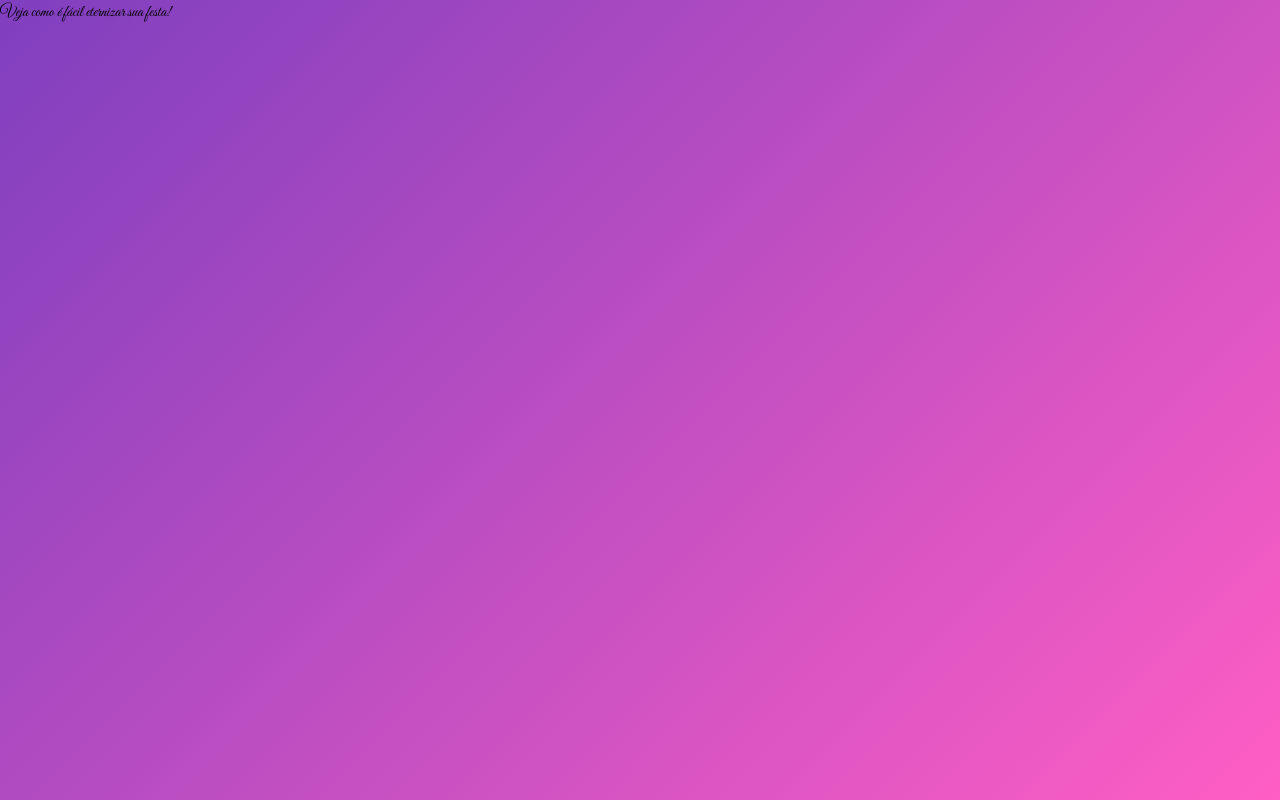
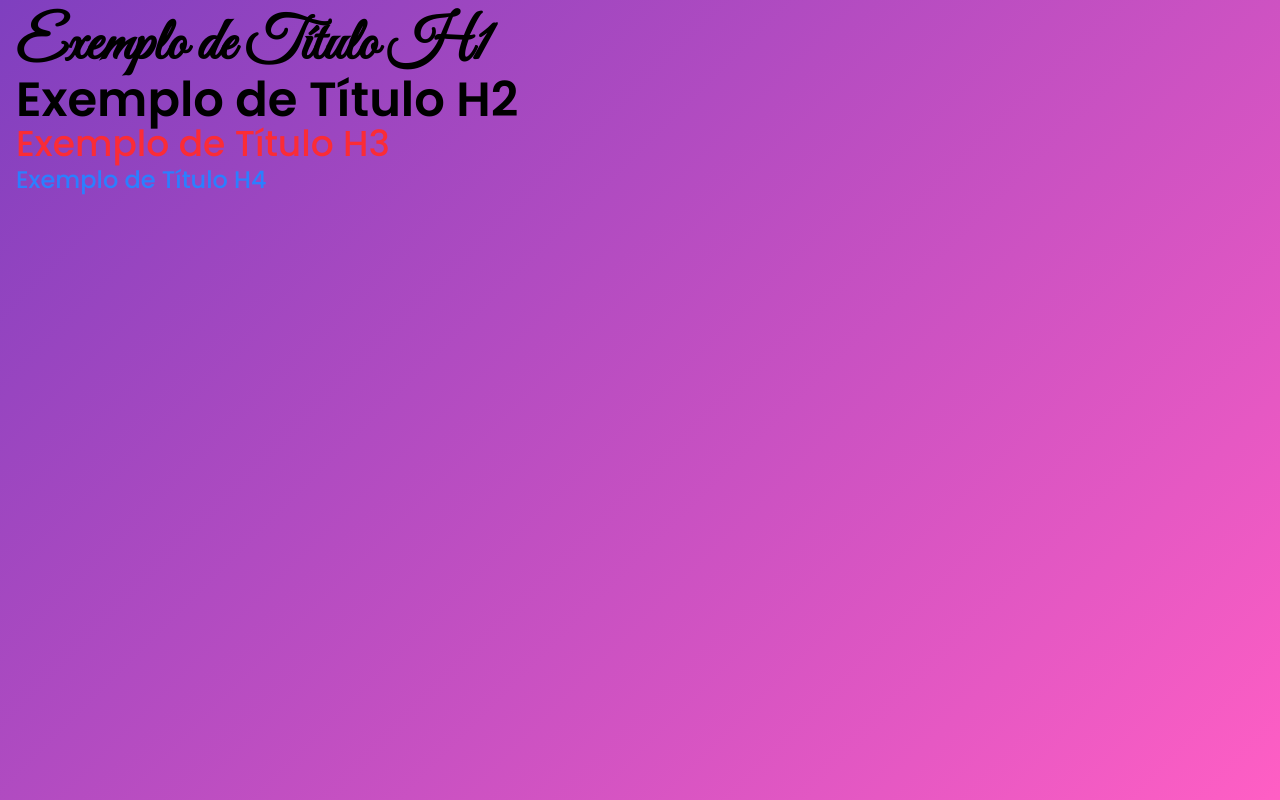
Before and after one commit to kelvincharlesdev/memorias-em-festa, a Next.js app: page / in a window 1280 px wide. Built offline with nearby package versions, Linux system fonts and the light colour scheme.

Commit message:
feat: add section with examples of titles

```diff
--- a/src/app/page.tsx
+++ b/src/app/page.tsx
@@ -1,7 +1,18 @@
+import { Title } from '@/components/Title';
+
 export default function Home() {
   return (
-    <div>
-      <h1>Veja como é fácil eternizar sua festa!</h1>
+    <div className="p-4">
+      <Title>Exemplo de Título H1</Title>
+      <Title as="h2" size="lg" weight="semibold">
+        Exemplo de Título H2
+      </Title>
+      <Title as="h3" className="text-red-500" size="md" weight="medium">
+        Exemplo de Título H3
+      </Title>
+      <Title as="h4" className="text-blue-500" size="sm" weight="normal">
+        Exemplo de Título H4
+      </Title>
     </div>
   );
 }
```
